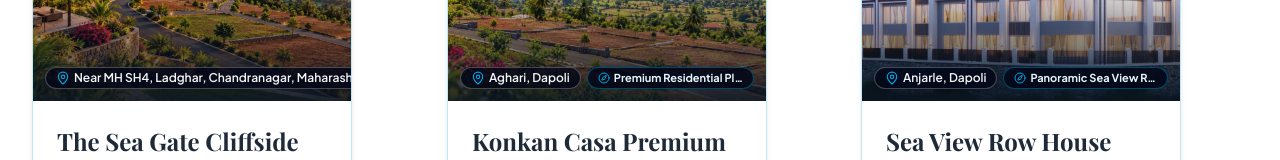
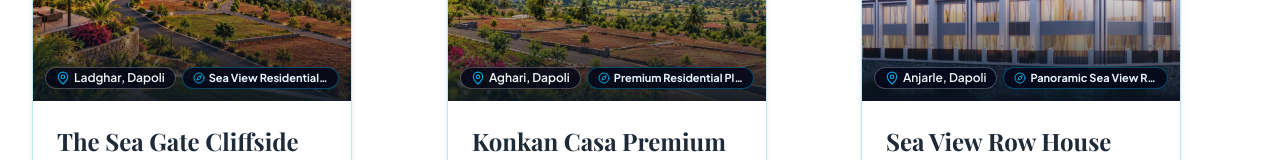
Before and after one commit to neuronexuspvtltd/kokan-nirvana-, a React (Vite) app: page / in a window 1280 px wide. Shown: the part 3669-3829 px from the top of the page. Built offline with nearby package versions, Linux system fonts and the light colour scheme; no server answers; a web font is replaced by a local one.

Commit message:
Update The Sea Gate Cliffside location to Ladghar, Dapoli

```diff
--- a/src/data/websiteData.js
+++ b/src/data/websiteData.js
@@ -178,7 +178,7 @@ export const PROPERTIES_DATA = [
   {
     id: "sea-gate",
     title: "The Sea Gate Cliffside",
-    location: "Near MH SH4, Ladghar, Chandranagar, Maharashtra 415712",
+    location: "Ladghar, Dapoli",
     type: "Sea View Residential Plot",
     category: "Sea View Plot",
     plotArea: "2,178 - 5,445 sq.ft.",
```
Also changed, not shown: 2 other files (tests, documents, lock files or other folders).
